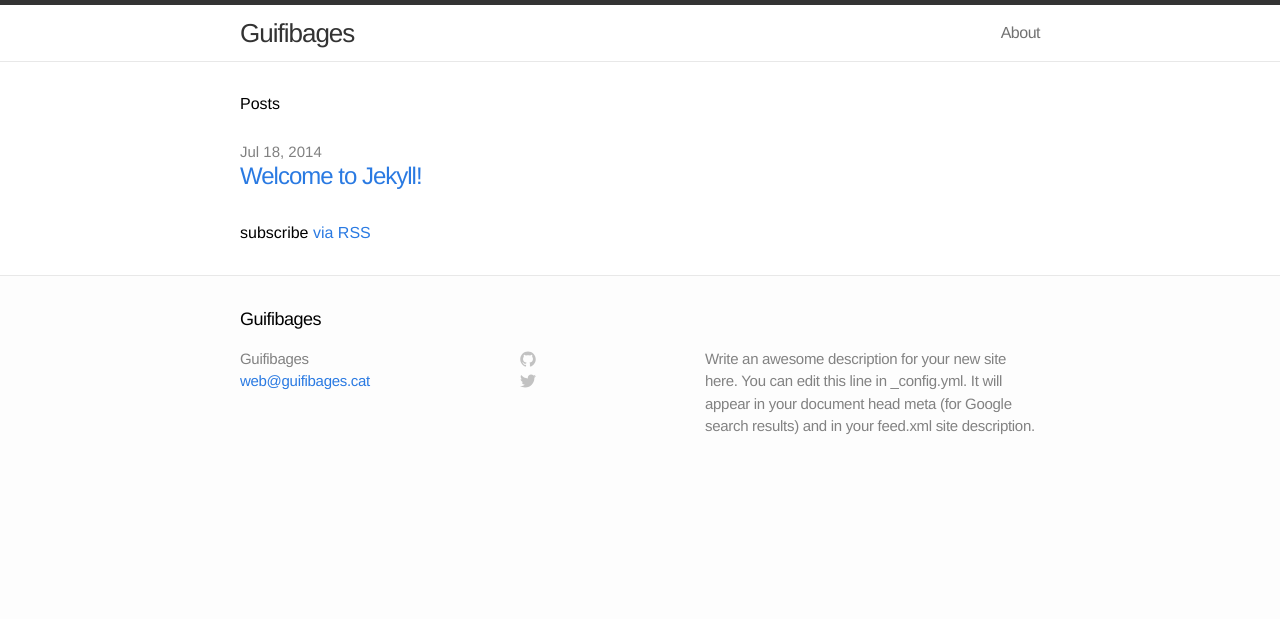
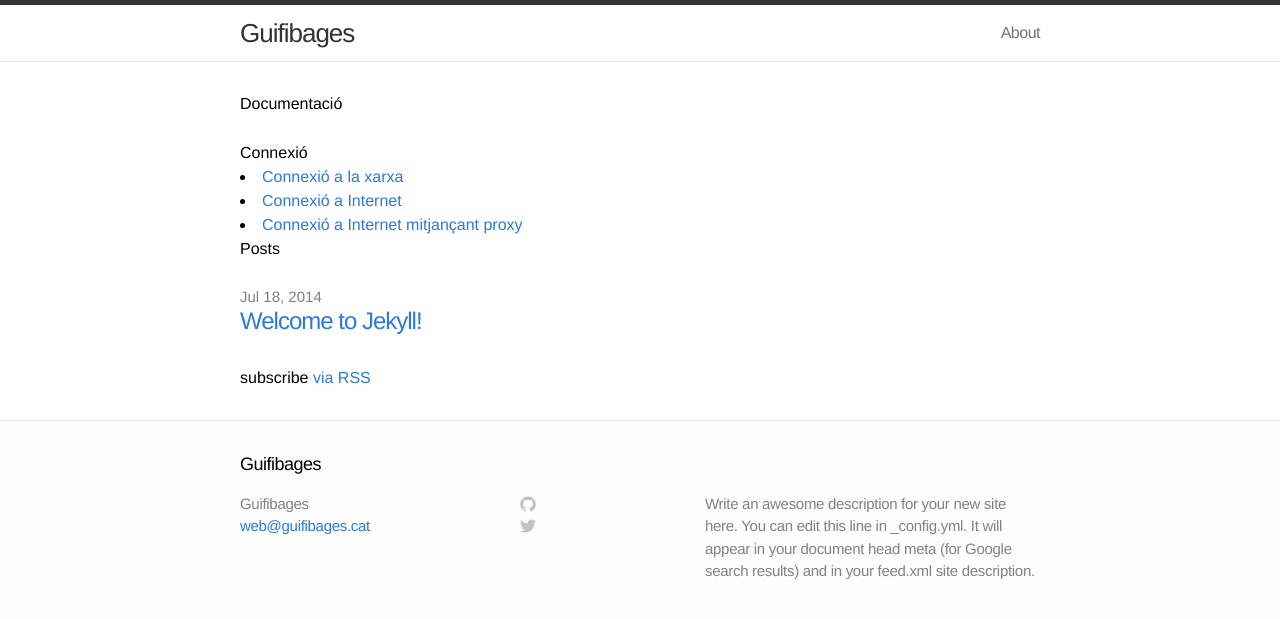
Before and after one commit to guifibages/guifibages.github.io, a Jekyll site: the page built from index.html, in a window 1280 px wide. Shown: the top 619 px of the page. Built offline with Jekyll 4.4.1, drawn with Linux system fonts in a browser that asks for light colours.

Commit message:
Mostra de com modificar la home

```diff
--- a/index.html
+++ b/index.html
@@ -3,8 +3,13 @@ layout: default
 ---
 
 <div class="home">
+    <h1>Documentació</h1>
+    <h2>Connexió</h2>
+    <li><a href="/doc/connexio/">Connexió a la xarxa</a></li>
+    <li><a href="/doc/connexio/internet/">Connexió a Internet</a></li>
+    <li><a href="/doc/connexio/internet/proxy/">Connexió a Internet mitjançant proxy</a></li>
 
-  <h1>Posts</h1>
+    <h1>Posts</h1>
 
   <ul class="posts">
     {% for post in site.posts %}
```
Also changed, not shown: doc/connexio/index.html (renamed from doc/connexio/guifi/index.html).
